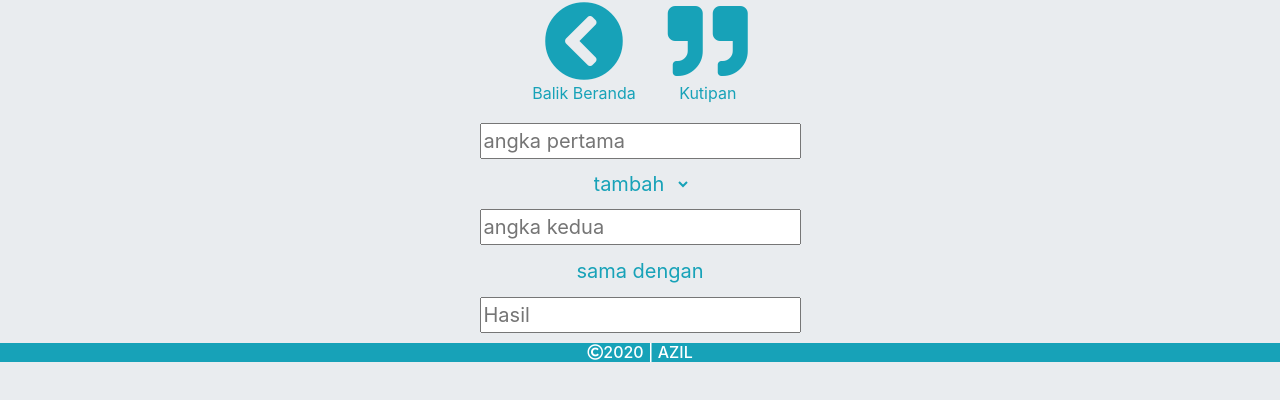
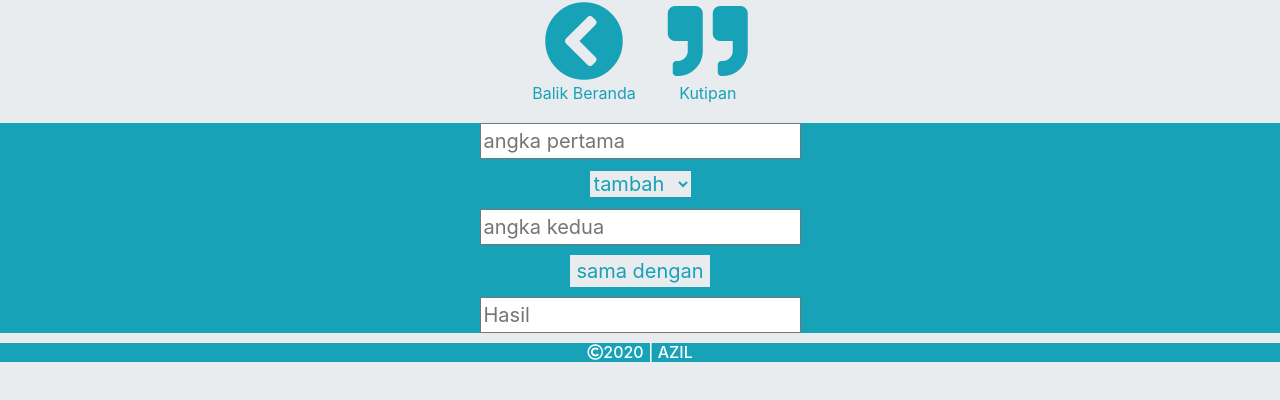
Before and after one commit to fairusazil/quotes-calculator-DOM, a plain HTML site: page simpleCalculator.html in a window 1280 px wide. Shown: the part 222-622 px from the top of the page. Drawn offline with nearby package versions, Linux system fonts and the light colour scheme.

Commit message:
beneran final

```diff
--- a/assets/css/index.scss
+++ b/assets/css/index.scss
@@ -60,6 +60,9 @@ h6{
     color: white !important;
     background-color: #17a2b8 !important;
 }
+.content {
+    background-color: #17a2b8 !important;
+}
 .content:hover {
     color: white !important;
     background-color: #f17575 !important;
```
Also changed, not shown: assets/css/index.css, 1 other file.
